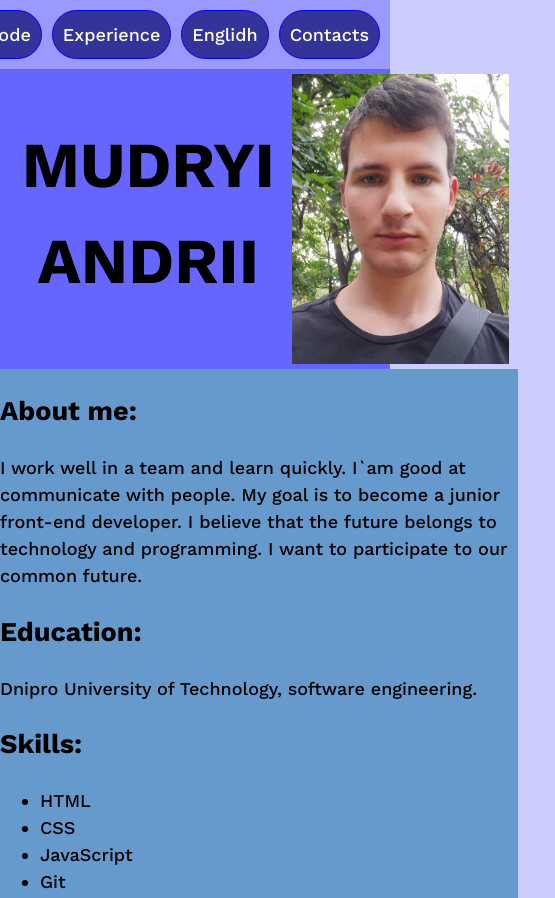
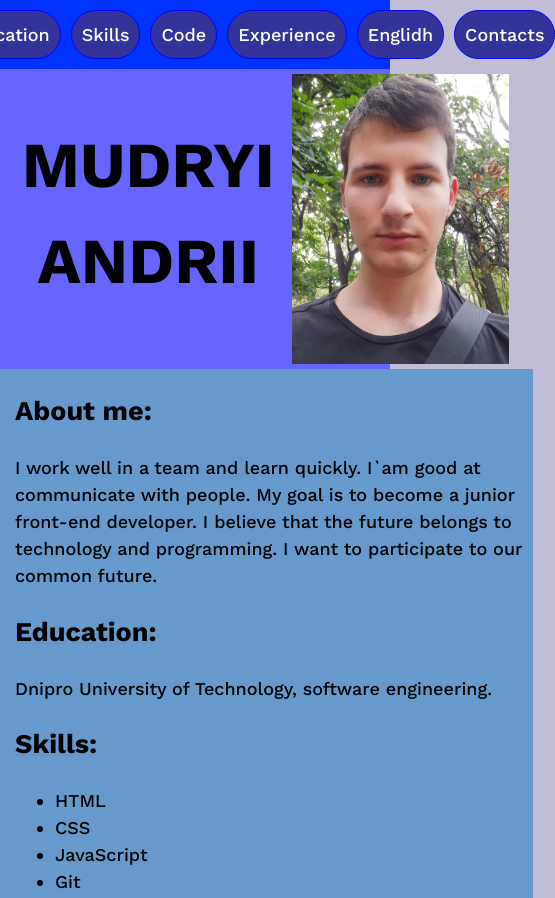
Before and after one commit to xepomond/rsschool-cv-old, a plain HTML site: page index.html in a window 390 px wide. Shown: the top 898 px of the page, 555 px wide, since content can reach past the window. Drawn offline with nearby package versions, Linux system fonts and the light colour scheme.

Commit message:
feat: add nav animation

```diff
--- a/style.css
+++ b/style.css
@@ -8,10 +8,10 @@ body {
    min-height: 100vh;
    margin: 0;
    padding: 0;
-   background-color: #CCCCFF;
    font-size: 18px;
    font-weight: 400;
    line-height: 1.5;
+   background-color: rgb(193, 189, 214);
 
 
 }
@@ -24,13 +24,19 @@ background-color: #6699CC;
 
 .nav-list {
    display: flex;
-   justify-content: flex-end;
+   justify-content: center;
    text-align: center;
    list-style-type: none;
-   background-color: #9999FF;
+   background-color: #0033FF;
    padding: 5px;
    margin: 0px;
 }
+
+
+@media (max-width: 768px) {
+   .nav-list {
+     width: 100%;
+   }
 
 
 .nav-item {
@@ -83,6 +89,7 @@ main {
 .section {
    width: 50%;
    border: 1px;
+   padding-left: 15px;
 }
 
 
@@ -91,3 +98,14 @@ main {
      width: 100%;
    }
  }
+
+
+ .nav-link {
+   text-decoration: none;
+   color: #ffffff;
+   transition: color 0.5s;
+ }
+
+ .nav-link:hover {
+   color: #0c0227;
+ }
```
